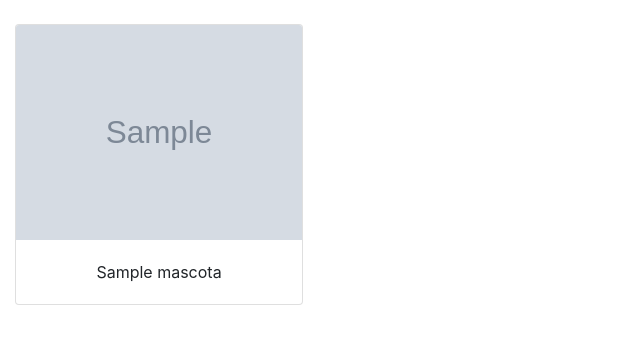
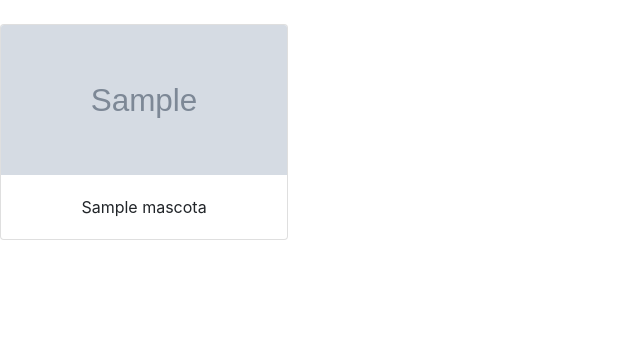
Before and after one commit to diegoesp28/proyecto2, a Django app: page /mascota/ in a window 1280 px wide. Shown: the part 56-400 px from the top of the page, without its empty margins (0-640 px from the left). Run offline with Django 3.2, Linux system fonts and the light colour scheme; tables that the repository leaves empty hold one stand-in row (values such as "Sample post"); grey boxes marked "Sample" are stand-in pictures.

Commit message:
ajustes y agregado de animales en la base de datos

```diff
--- a/core/templates/core/animales.html
+++ b/core/templates/core/animales.html
@@ -5,6 +5,12 @@
         <script src="https://ajax.googleapis.com/ajax/libs/jquery/3.6.0/jquery.min.js"></script>
         <script type="text/javascript" src="funciones.js"></script>
         <meta charset="utf-8">
+        <style>
+        .card-img-top{
+            width:50px;
+            height:150px;
+        }
+        </style>
         <link rel="stylesheet" href="https://cdn.jsdelivr.net/npm/bootstrap@4.6.0/dist/css/bootstrap.min.css" integrity="sha384-B0vP5xmATw1+K9KRQjQERJvTumQW0nPEzvF6L/Z6nronJ3oUOFUFpCjEUQouq2+l" crossorigin="anonymous">
     </head>
     <body>
@@ -41,18 +47,18 @@
         <!-- menu -->
 <!-- esta clase ayuda a ordenar -->
 <br>
-<div class="col-2">
+
 <div class="row">
     {% for ve in mascota %}
-    <div class="col-sm-12 col-md-12 col-lg-3">
+    <div class="col-sm-4 col-md-4 col-lg-3">
         <div class="card" style="width: 18rem;">
 
             <img src="{{ve.img_mascota.url}}" class="card-img-top" alt="...">
                 <div class="card-body">
-                    <center>
-                        <p class="card-text">
-                            {{ve.nombre}}
-                        </p>
+                <center>
+                    <p class="card-text">
+                        {{ve.nombre}}
+                    </p>
                 </center>
             </div>
         </div>
```
Also changed, not shown: media/mascota/G2.jpg (added), media/mascota/G3.jpg (added), media/mascota/P1.jpg (added), media/mascota/P3.jpg (added).
